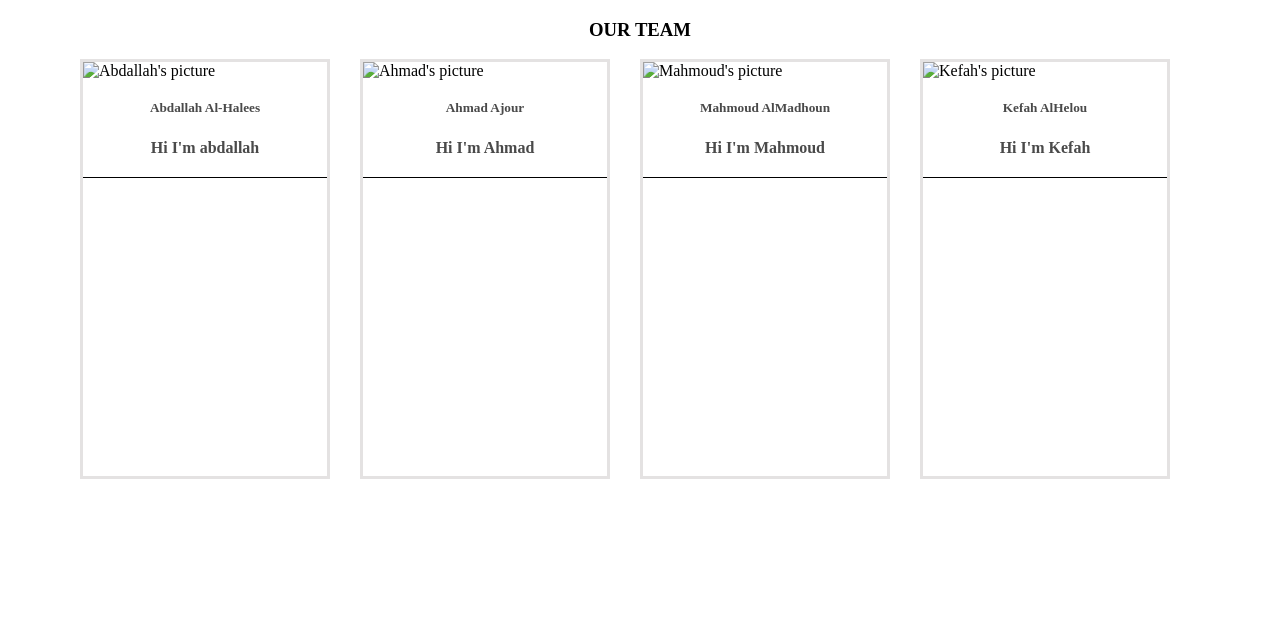
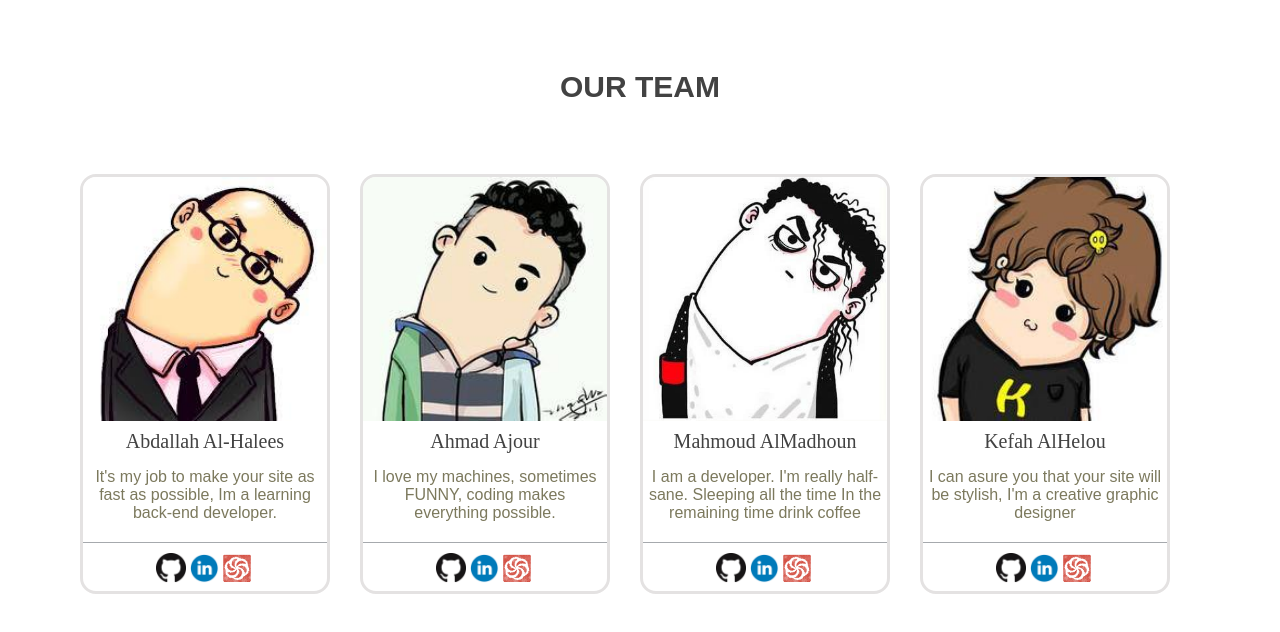
Before and after one commit to FACG2/webtopia, a plain HTML site: page index.html in a window 1280 px wide. Drawn offline with Linux system fonts and the light colour scheme.

Commit message:
add images and icons

```diff
--- a/index.html
+++ b/index.html
@@ -15,7 +15,7 @@
 <body>
 
   <section id="profiles">
-    <h3> OUR TEAM </h3>
+    <h3 class= "title"> OUR TEAM </h3>
 
     <div class="cards">
       <div class="card">
@@ -26,7 +26,9 @@
           </div>
         </header>
         <h5 class="card-name"> Abdallah Al-Halees </h5>
-        <p class="card-text"> Hi I'm abdallah
+        <p class="card-text">
+          It's my job to make your site as fast as possible,
+          Im a learning back-end developer.
           <p>
 
             <div class="accounts">
@@ -59,7 +61,8 @@
           </div>
         </header>
         <h5 class="card-name"> Ahmad Ajour </h5>
-        <p class="card-text"> Hi I'm Ahmad
+        <p class="card-text"> I love my machines,
+           sometimes FUNNY, coding makes everything possible.
           <p>
 
             <div class="accounts">
@@ -93,7 +96,8 @@
           </div>
         </header>
         <h5 class="card-name"> Mahmoud AlMadhoun</h5>
-        <p class="card-text"> Hi I'm Mahmoud
+        <p class="card-text"> I am a developer.
+           I'm really half-sane. Sleeping all the time In the remaining time drink coffee
           <p>
 
             <div class="accounts">
@@ -123,11 +127,12 @@
 
         <header>
           <div class="avatar">
-                  <img class="member-image" src="images/kefah.png" alt="Kefah's picture">
+            <img class="member-image" src="images/kefah.jpg" alt="Kefah's picture">
           </div>
         </header>
         <h5 class="card-name"> Kefah AlHelou</h5>
-              <p class="card-text"> Hi I'm Kefah
+        <p class="card-text"> I can asure you that your site will be stylish,
+          I'm a creative graphic designer
           <p>
 
             <div class="accounts">
--- a/style.css
+++ b/style.css
@@ -16,17 +16,19 @@
   box-sizing: border-box
 }
 
-body {
+body {}
 
+ .title  {
+  text-align: center;
+  font-family: sans-serif;
+  color: #424242;
+  margin: 70px auto;
+  font-size: 30px;
 }
 
-h3{
-  text-align: center;
-}
-
-.section{
+.section {
   align-items: center;
-padding: 100px 50px;
+  padding: 100px 50px;
 }
 
 .cards {
@@ -45,49 +47,51 @@ padding: 100px 50px;
   margin-right: 30px;
   margin-bottom: 30px;
   float: left;
+  border-radius: 1em;
+  overflow: hidden;
 }
 
-
-/*
-.card > div {
-color:#a2a2a2;
-text-align:center;
-font-family:Arial, Tahoma;
-position: absolute;
-backface-visibility:hidden;
-}
-*/
-
-img {
+.member-image {
   width: 100%;
   height: 50%;
   margin: 0 auto;
+
 }
 
 .card h5 {
-  font-weight: bolder;
-  color: #4a4a4a;
-  margin-top: 20px;
+  color: #424242;
+  font-family: 'Trocchi', serif;
+  font-size: 20px;
+  font-weight: normal;
   text-align: center;
+  margin: 5px auto;
 }
 
 .card p {
-  margin-bottom: 16px;
-  font-weight: bolder;
-  color: #4a4a4a;
-  margin-top: 20px;
+  color: #7c795d;
+  font-family: sans-serif;
   text-align: center;
+  margin-top: 15px;
+  margin-bottom: 20px;
+  margin-right: 5px;
+  margin-left: 5px;
+  font-size: 12pt;
+
 }
 
 .card .accounts {
   width: 100%;
   margin: 0 auto;
-  border-top: 1px solid;
+  padding-top: 10px;
+  float: left;
+  border-top: 1px solid #a6a9ad;
 }
 
 .card ul {
   list-style: none;
-  width: auto;
+  display: table;
+  margin: auto;
+  padding: 0;
 }
 
 .card li {
@@ -95,6 +99,7 @@ img {
 }
 
 .icon {
-  width: 45px;
+  width: 30px;
   height: auto;
+  margin-right: 3px;
 }
```
Also changed, not shown: icons/GitHub_Logo.png (added), icons/codewars.png (added), icons/linkedin.png (added), images/abdallah.jpg (added), images/ahmad.jpg (added), images/kefah.jpg (added), images/kefah.png (added), images/mahmoud.jpg (added). Lines whose indentation alone changed are shown as unchanged.
